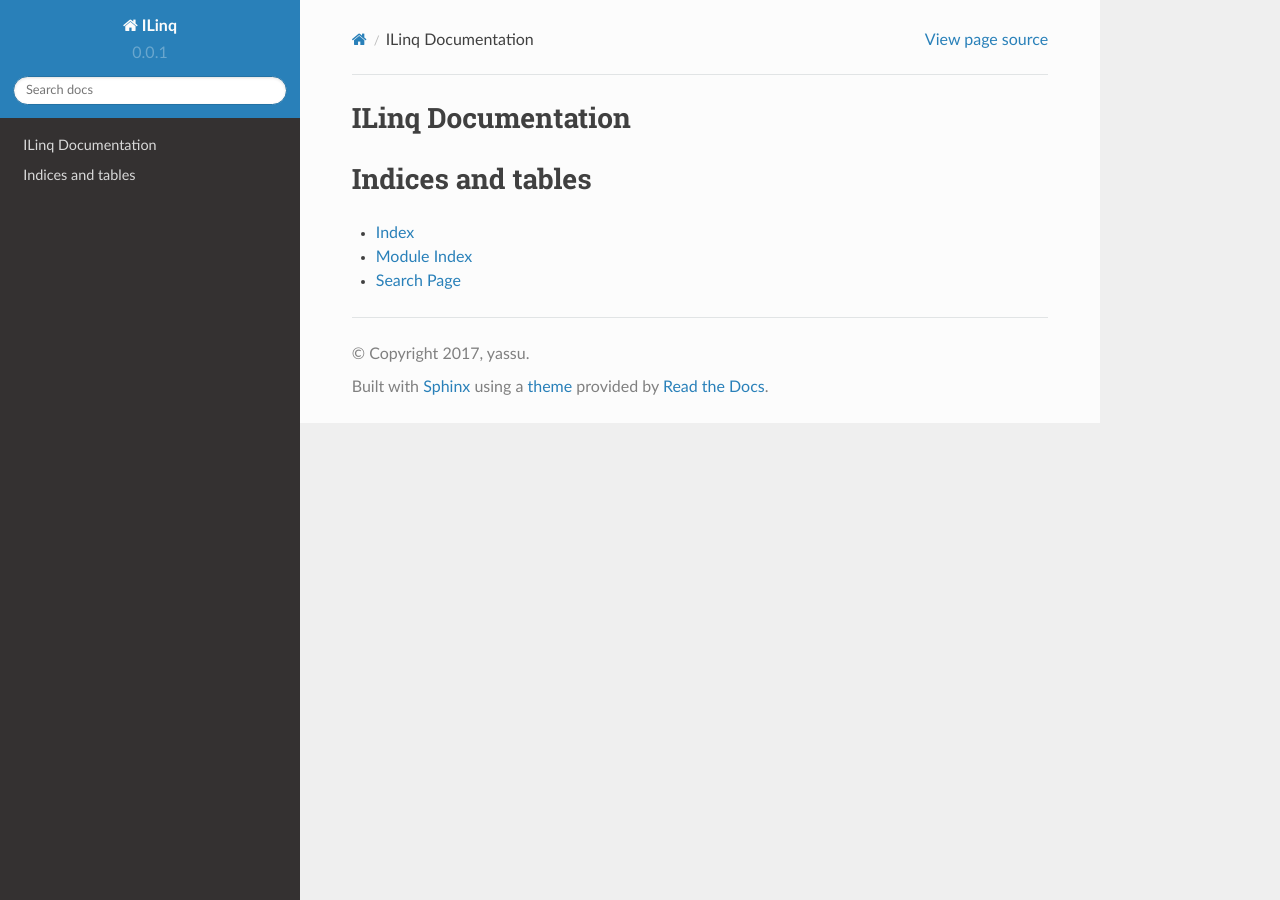
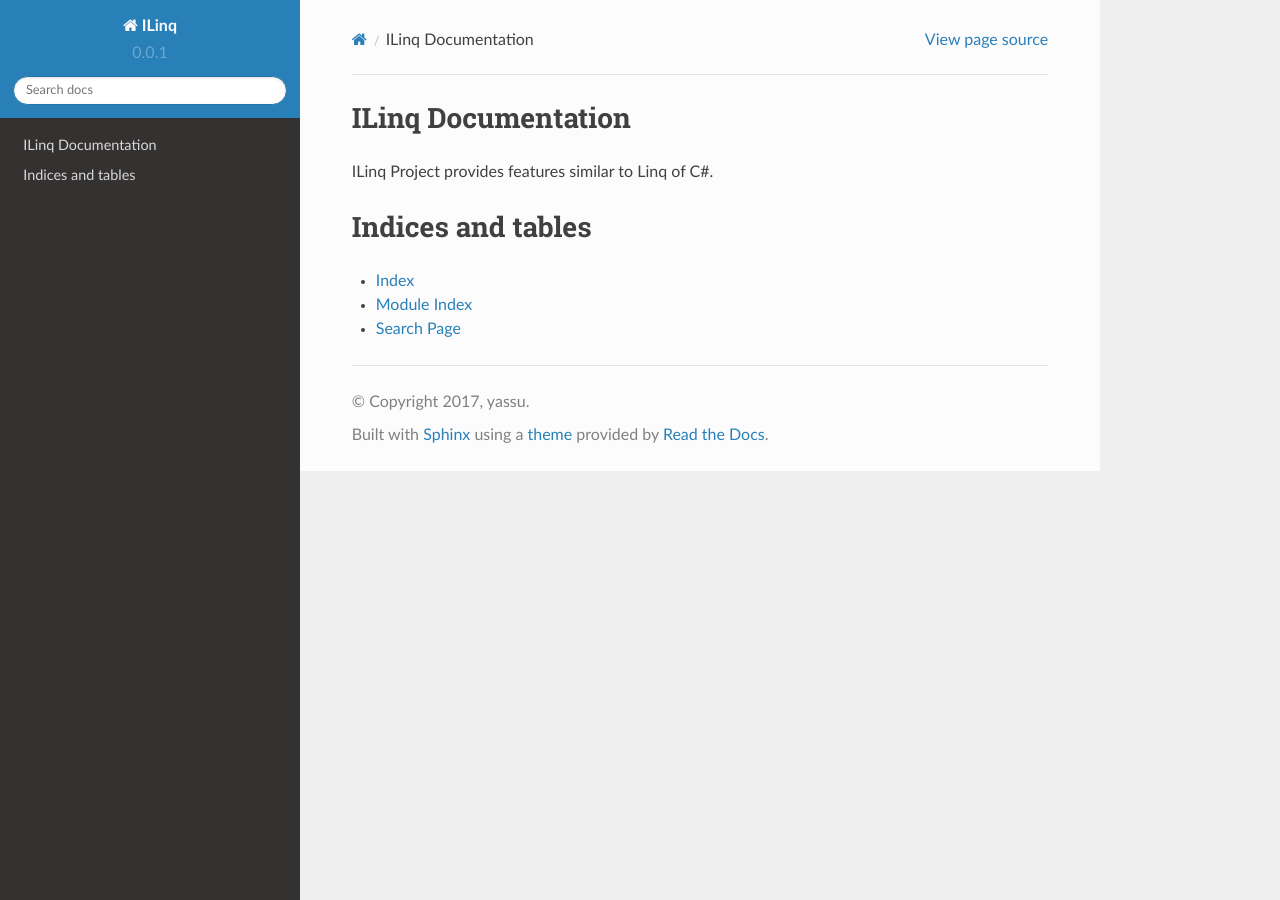
Before and after one commit to yassu/ilinq.py, a Sphinx documentation site: the page built from docs/index.rst, in a window 1280 px wide. Built offline with Sphinx 7.4.7 and the Read the Docs theme 2.0.0, drawn with Linux system fonts in a browser that asks for light colours.

Commit message:
add comment

```diff
--- a/docs/index.rst
+++ b/docs/index.rst
@@ -5,6 +5,8 @@
 
 ILinq Documentation
 =================================
+
+ILinq Project provides features similar to Linq of C#.
 
 .. toctree::
    :maxdepth: 2
```
